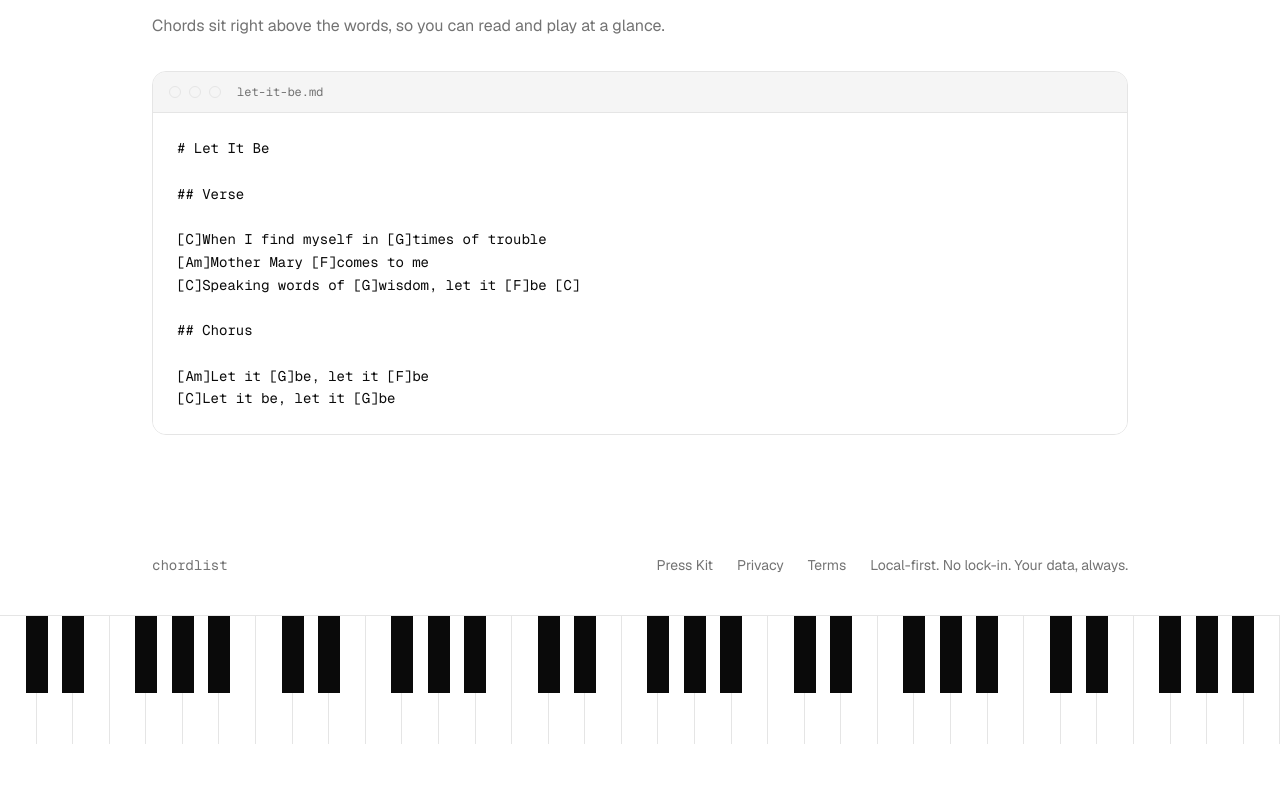
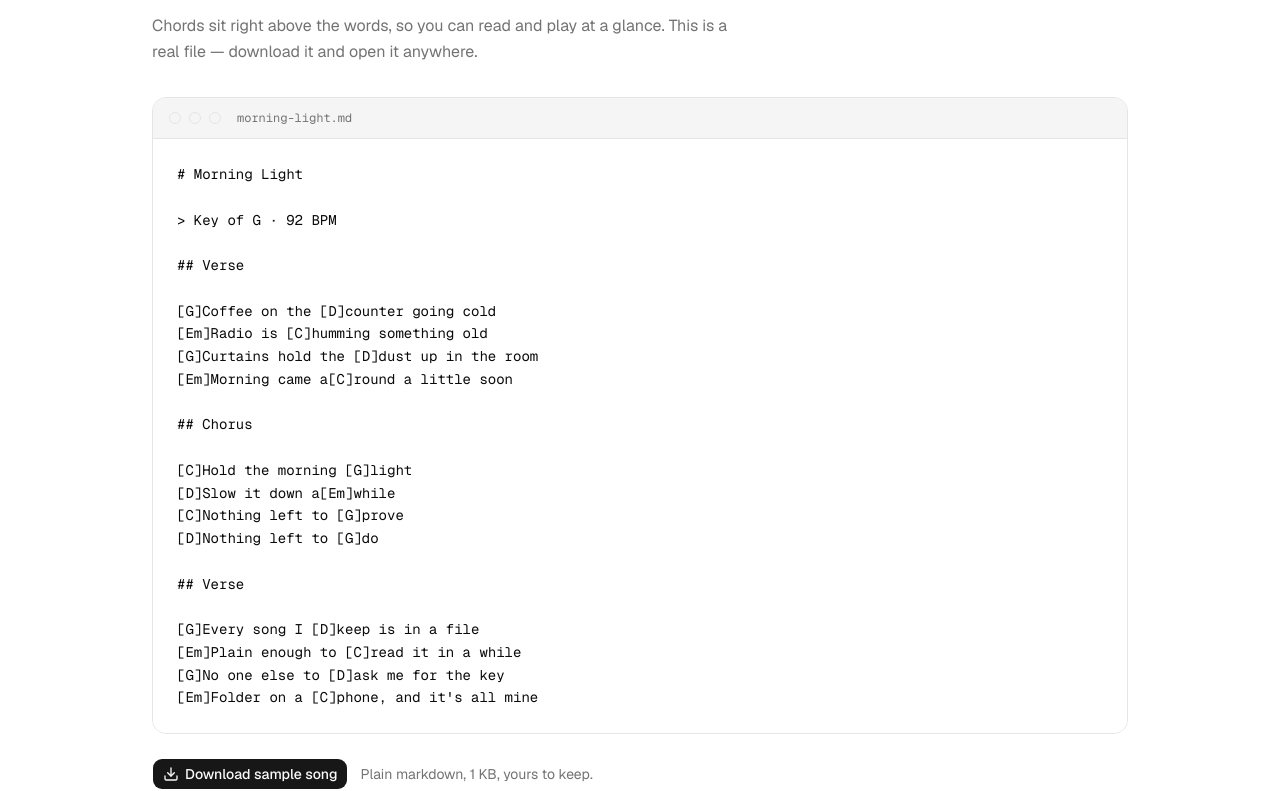
Before and after one commit to dnnsmnstrr/chordlist-website, a Next.js app: page / in a window 1280 px wide. Shown: the part 1289-2080 px from the top of the page. Before the commit the page ends 2033 px from the top, so only its background shows below. Built offline with nearby package versions, Linux system fonts and the light colour scheme.

Commit message:
feat: add async file reading and download for LyricPreview component
Added async file reading and download functionality for the LyricPreview component. Now displays a downloadable sample song file.

Co-authored-by: Dennis Muensterer <3686989+dnnsmnstrr@users.noreply.github.com>

```diff
--- a/components/lyric-preview.tsx
+++ b/components/lyric-preview.tsx
@@ -1,11 +1,21 @@
-export function LyricPreview() {
+import { readFile } from "node:fs/promises"
+import path from "node:path"
+import { Download } from "lucide-react"
+import { Button } from "@/components/ui/button"
+
+/** Single source of truth: the same file visitors download. */
+const SAMPLE_SONG_FILE = "morning-light.md"
+const SAMPLE_SONG_URL = `/songs/${SAMPLE_SONG_FILE}`
+
+export async function LyricPreview() {
+  const source = await readFile(path.join(process.cwd(), "public", "songs", SAMPLE_SONG_FILE), "utf8")
+
   return (
     <section id="preview" className="mx-auto w-full max-w-5xl px-6 py-20">
-      <h2 className="text-balance text-2xl font-semibold tracking-tight sm:text-3xl">
-        One song, one file.
-      </h2>
+      <h2 className="text-balance text-2xl font-semibold tracking-tight sm:text-3xl">One song, one file.</h2>
       <p className="mt-3 max-w-xl text-pretty leading-relaxed text-muted-foreground">
-        Chords sit right above the words, so you can read and play at a glance.
+        Chords sit right above the words, so you can read and play at a glance. This is a real file — download it and
+        open it anywhere.
       </p>
 
       <div className="mt-8 overflow-hidden rounded-xl border border-border">
@@ -13,22 +23,24 @@ export function LyricPreview() {
           <span className="size-3 rounded-full border border-border" />
           <span className="size-3 rounded-full border border-border" />
           <span className="size-3 rounded-full border border-border" />
-          <span className="ml-2 font-mono text-xs text-muted-foreground">let-it-be.md</span>
+          <span className="ml-2 font-mono text-xs text-muted-foreground">{SAMPLE_SONG_FILE}</span>
         </div>
         <pre className="overflow-x-auto bg-background p-6 font-mono text-sm leading-relaxed text-foreground">
-{`# Let It Be
+          {source.trimEnd()}
+        </pre>
+      </div>
 
-## Verse
-
-[C]When I find myself in [G]times of trouble
-[Am]Mother Mary [F]comes to me
-[C]Speaking words of [G]wisdom, let it [F]be [C]
-
-## Chorus
-
-[Am]Let it [G]be, let it [F]be
-[C]Let it be, let it [G]be`}
-        </pre>
+      <div className="mt-6 flex flex-wrap items-center gap-3">
+        <Button
+          nativeButton={false}
+          render={
+            <a href={SAMPLE_SONG_URL} download={SAMPLE_SONG_FILE}>
+              <Download className="size-4" aria-hidden="true" />
+              Download sample song
+            </a>
+          }
+        />
+        <span className="text-sm text-muted-foreground">Plain markdown, 1 KB, yours to keep.</span>
       </div>
     </section>
   )
--- /dev/null
+++ b/public/songs/morning-light.md
@@ -0,0 +1,24 @@
+# Morning Light
+
+> Key of G · 92 BPM
+
+## Verse
+
+[G]Coffee on the [D]counter going cold
+[Em]Radio is [C]humming something old
+[G]Curtains hold the [D]dust up in the room
+[Em]Morning came a[C]round a little soon
+
+## Chorus
+
+[C]Hold the morning [G]light
+[D]Slow it down a[Em]while
+[C]Nothing left to [G]prove
+[D]Nothing left to [G]do
+
+## Verse
+
+[G]Every song I [D]keep is in a file
+[Em]Plain enough to [C]read it in a while
+[G]No one else to [D]ask me for the key
+[Em]Folder on a [C]phone, and it's all mine
```
